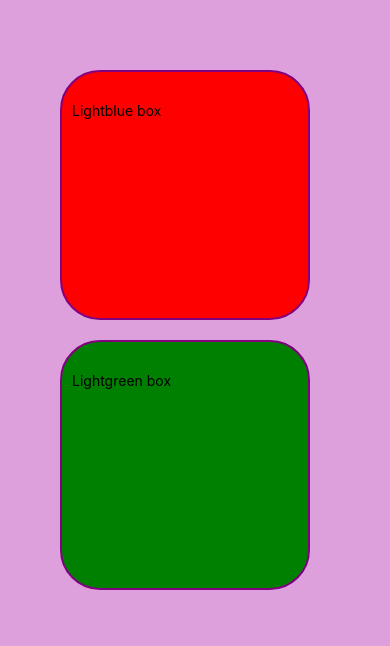
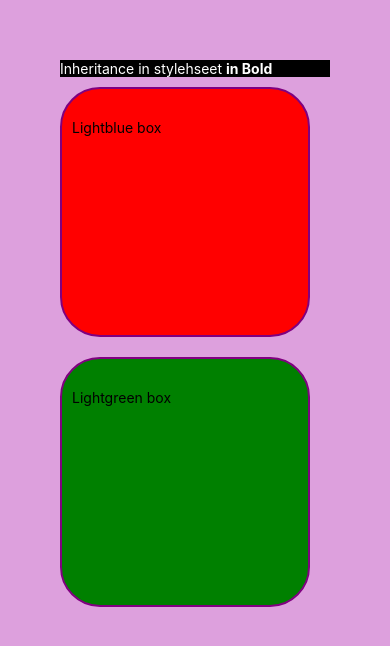
Before and after one commit to jigneshgit935/Learn-React-Native, a React Native app: screen / in a window 390 px wide. Shown: the top 646 px of the page. Built offline with nearby package versions, Linux system fonts and the light colour scheme.

Commit message:
stye-inheritance

```diff
--- a/App.js
+++ b/App.js
@@ -3,6 +3,11 @@
 export default function App() {
   return (
     <View style={styles.container}>
+      <View style={styles.darkmode}>
+        <Text style={styles.darkmodeText}>
+          Inheritance in stylehseet <Text style={styles.textBold}>in Bold</Text>
+        </Text>
+      </View>
       <View style={[styles.boxwith, styles.lightbluebox, styles.boxShadow]}>
         <Text>Lightblue box</Text>
       </View>
@@ -18,6 +23,15 @@
     flex: 1,
     backgroundColor: 'plum',
     padding: 60,
+  },
+  darkmode: {
+    backgroundColor: 'black',
+  },
+  darkmodeText: {
+    color: 'white',
+  },
+  textBold: {
+    fontWeight: 'bold',
   },
   boxwith: {
     width: 250,
```
